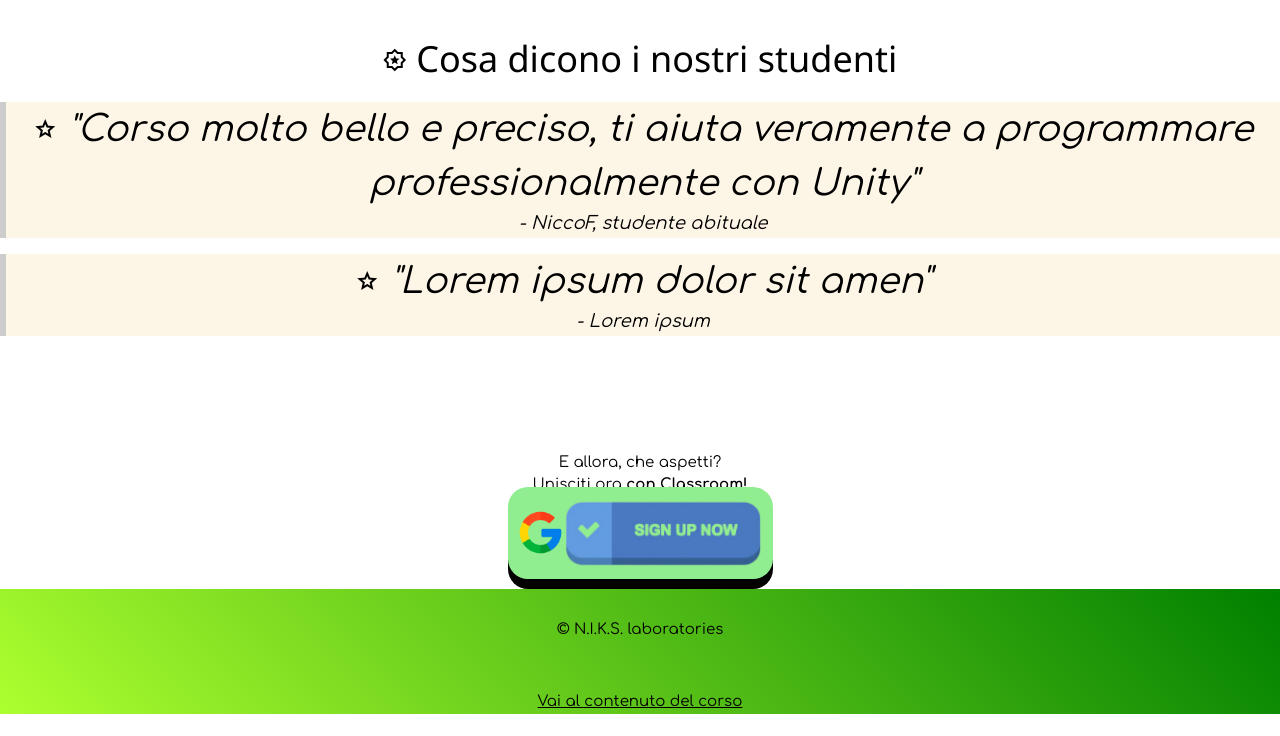
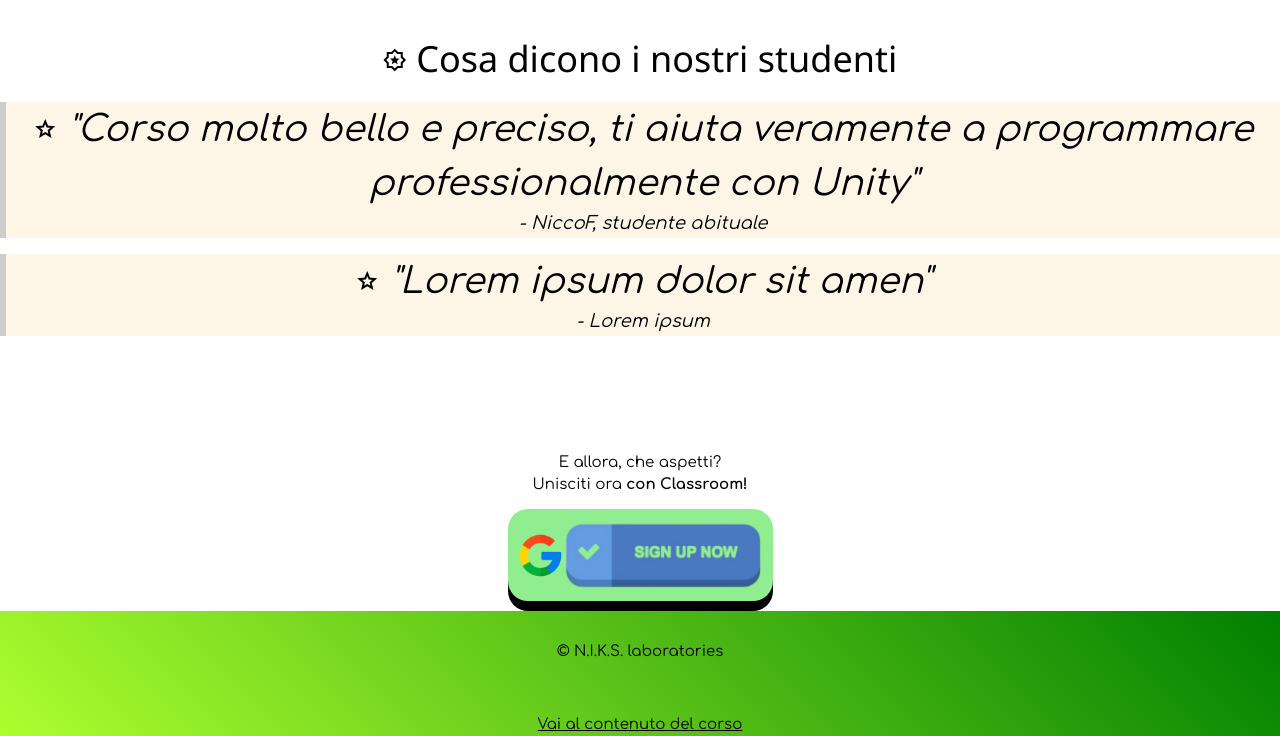
Before and after one commit to Nicky2023SPX/unity-course, a plain HTML site: page index.html in a window 1280 px wide. Shown: the part 808-1544 px from the top of the page. Before the commit the page ends 1522 px from the top, so only its background shows below. Drawn offline with nearby package versions, Linux system fonts and the light colour scheme.

Commit message:
Update index.html

```diff
--- a/index.html
+++ b/index.html
@@ -55,7 +55,7 @@
   <div style="height: 100px;"></div>
   <div id="buttons">
     <p>E allora, che aspetti?</p>
-    <p>Unisciti ora <strong>con Classroom!</strong></p>
+    <p>Unisciti ora <strong>con Classroom!</strong></p><be><br>
     <a href="join.html"><button><img src="images/google.png" width="45em"><span style="width: 25px"></span><img src="images/subscribe.png" width="200em"></button></a>
   </div>
   <div class="hr"></div>
```
